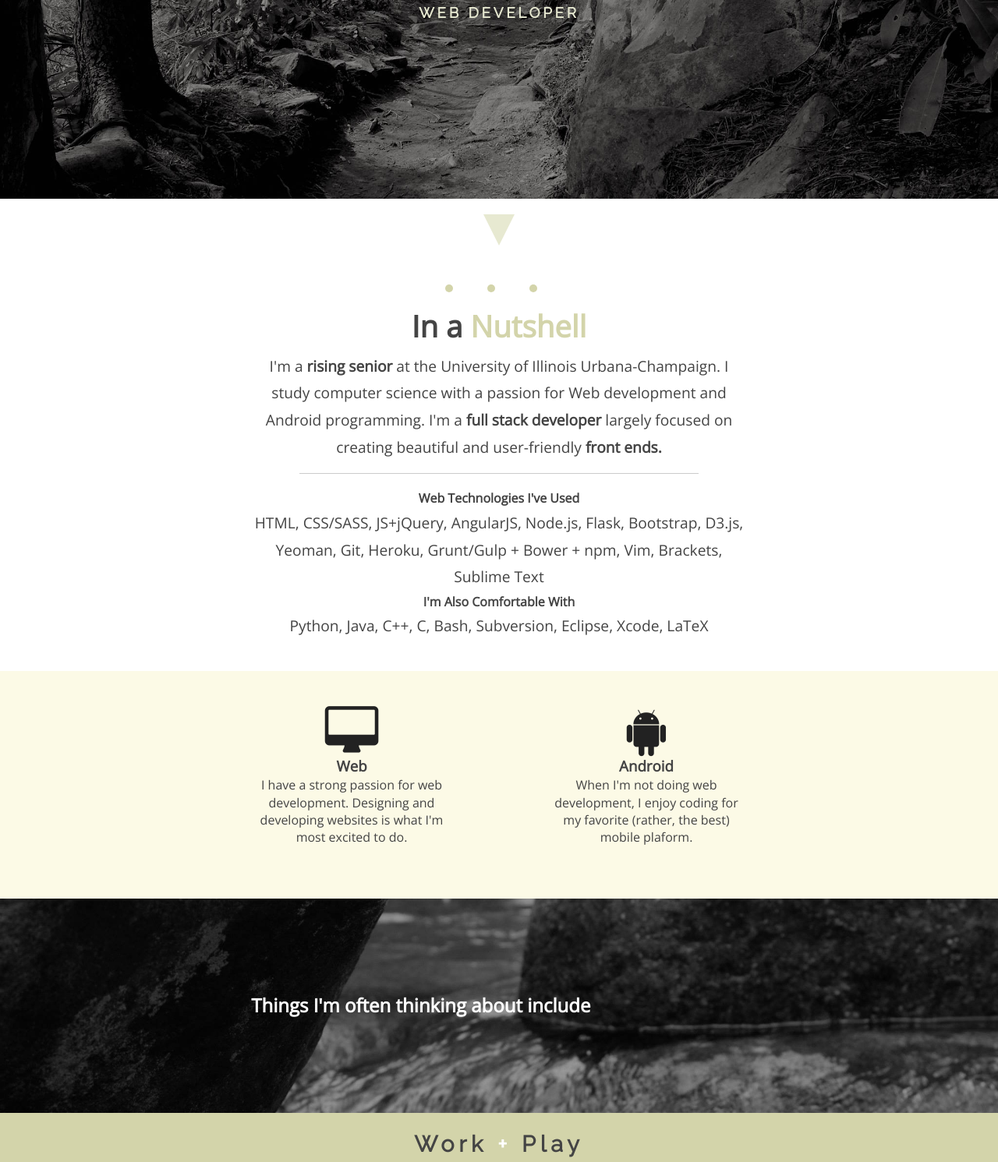
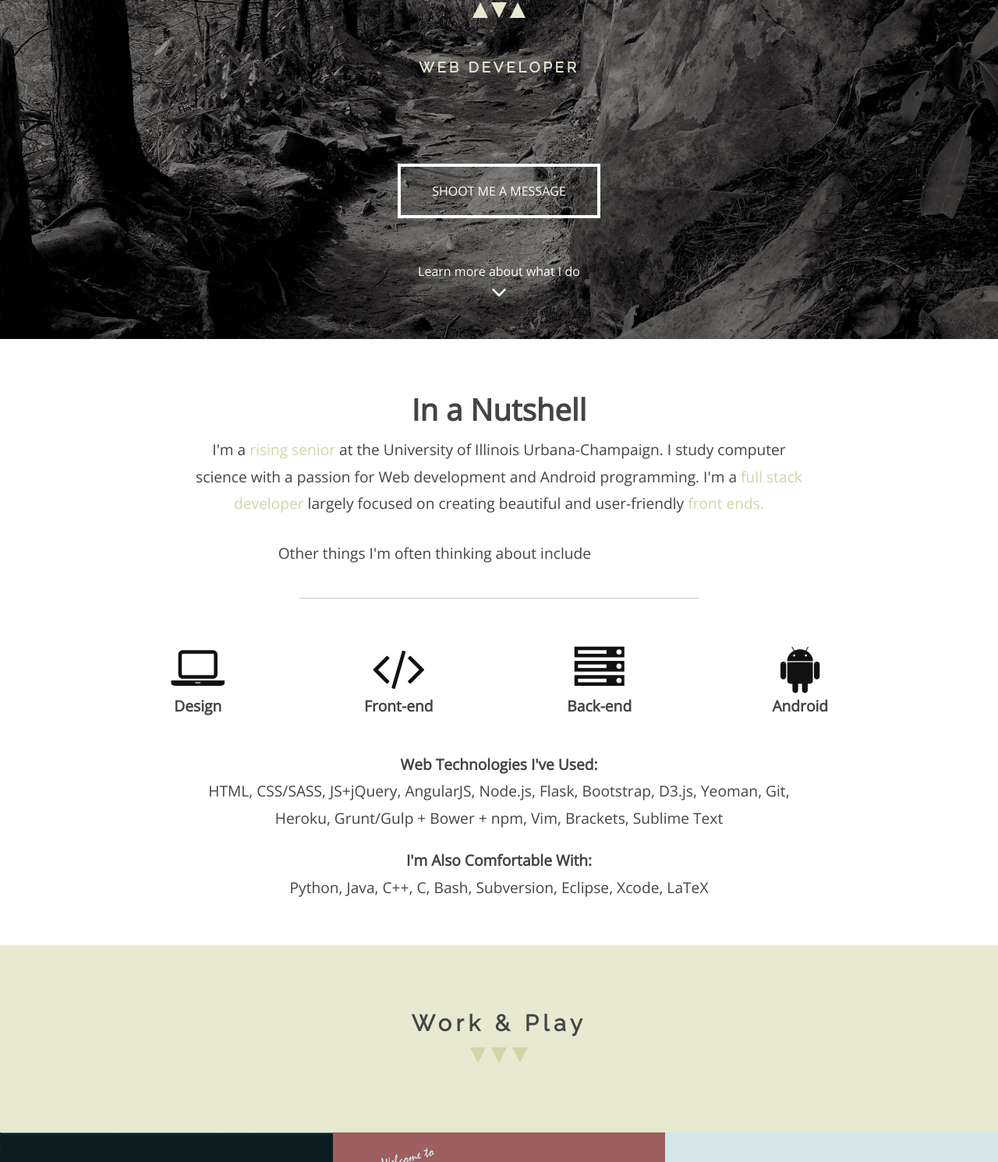
Before and after one commit to lawhump/lawhump.github.io, a website: page index.html in a window 1280 px wide. Shown: the part 465-1956 px from the top of the page at 78% size. Drawn offline with nearby package versions, Linux system fonts and the light colour scheme.

Commit message:
design changes

```diff
--- a/css/styles.scss
+++ b/css/styles.scss
@@ -15,10 +15,11 @@ $font-size-sm: 1.2em;
 $font-size-xs: 5em;
 
 $width-std: 50vw;
-$width-wide: 95vw;
+$width-wide: 92.5vw;
 
 $padding-sm: 20px;
 $padding-lg: 40px;
+$padding-xl: 80px;
 
 $letter-spacing: 0.2em;
 $line-height: 1.8;
@@ -62,26 +63,43 @@ a {
 }
 
 .button {
-    width: $width-wide;
-    padding: 5px 10px;
-    color: $color-medium_darker;
+    padding: 20px 40px;
+    color: $color-white;
     text-transform: uppercase;
-    border: 1px solid $color-medium_darker;
+    border: 4px solid $color-white;
 
     transition: all 0.4s ease-in-out;
 
     &:hover {
-        color: $color-white;
-        background-color: $color-medium_darker;
+        // color: $color-medium_darker;
+        // border-color: $color-medium_darker;
     }
+}
+
+.triangle {
+    display: inline-block;
+    width: 0;
+    height: 0;
+    border-left: 10px solid transparent;
+    border-right: 10px solid transparent;
+    border-bottom: 20px solid $color-medium;
+}
+
+.rot-triangle {
+    display: inline-block;
+    width: 0;
+    height: 0;
+    border-left: 10px solid transparent;
+    border-right: 10px solid transparent;
+    border-top: 20px solid $color-medium;
 }
 
 section.landing {
     margin: 0;
     padding: 0;
-    min-height: 325px;
-    height: 90vh;
-    max-height: 90vh;
+    min-height: 900px;
+    height: 100vh;
+    max-height: 100vh;
     width: 100vw;
 
     background: url(../img/path.jpg) no-repeat center center fixed;
@@ -103,7 +121,7 @@ section.landing {
         letter-spacing: $letter-spacing;
 
         position: relative;
-        top: 45%;
+        top: 35%;
     }
 
     h3 {
@@ -113,166 +131,89 @@ section.landing {
 
         color: $color-medium;
         position: relative;
-        top: 50%;
-    }
-}
-
-div.remainder {
-    margin: 0;
-    padding: 0;
-
-    min-height: 10vh;
-    max-height: 10vh;
-    width: 100vw;
-
-    .continue {
-        margin-top: 2.5vh;
-        display: block;
-        margin-left: auto;
-        margin-right: auto;
-
-        width: 0;
-        height: 0;
-        border-left: 20px solid transparent;
-        border-right: 20px solid transparent;
-        border-top: 40px solid $color-medium;
-    }
-}
-
-div.animated-divider {
-    margin: 0; padding: 0;
-
-    @keyframes wave {
-        0%   { opacity: 0; }
-        100% { opacity: 1; }
+        top: 45%;
     }
 
-    width: 100vw;
-    height: auto;
-    padding: 0;
-    text-align: center;
-
-    .circle {
-        opacity: 1;
-        width: 10px;
-        height: 10px;
-        background: $color-medium_darker;
-        -moz-border-radius: 5px;
-        -webkit-border-radius: 5px;
-        border-radius: 5px;
+    > div {
+        position: relative;
+        top: 40%;
     }
 
-    .container {
-        width: $width-std;
-        margin: 0 auto;
-        line-height: $line-height;
-        animation: wave 1s;
+    .links {
+        position: relative;
+        top: 60%;
+    }
 
-        div {
-            display: inline-block;
-            margin: 0 $padding_sm;
-        }
-
-        .one   { animation: wave 1s ease 2s; margin-left: 0; }
-        .two   { animation: wave 1s ease 2.33s; }
-        .three { animation: wave 1s ease 2.66s; }
-    }
+    .anchor { color: $color-white; position: relative; top: 80px; }
 }
 
 section.nutshell {
+    overflow-x: hidden;
     text-align: center;
     color: $color-stone;
-    padding-bottom: $padding-lg;
+    padding: 1.4*$padding-lg 0;
     line-height: $line-height;
 
     h3 {
         font-size: $font-size-lg;
     }
 
+    h4 {
+        font-size: $font-size-sm;
+    }
+
     p {
-        display: inline-block;
-        margin-left: auto;
-        margin-right: auto;
-        width: $width-std;
+        margin: 0 auto;
+        width: $width-wide;
+        max-width: 800px;
         font-size: $font-size-sm;
+    }
+
+    .personality {
+        margin-bottom: 40px;
     }
 
     div {
         margin: 0 auto;
         width: 40%;
     }
-}
 
-section.platforms {
-    margin: 0;
-    padding: $padding-lg 0;
-    width: 100vw;
-    height: auto;
-    overflow: auto;
+    .platforms {
+        @include cf();
+        @include center(1000px);
+        padding: 40px 0;
 
-    background-color: $color-light;
-    display: table;
-
+        color: #111;
+    }
 
     .container {
-        margin: 0;
-        padding: 0;
-        display: table-row;
-        width: $width-std;
+        @include col(1/4, $cycle: 4);
 
         text-align: center;
-        -ms-text-justify: distribute-all-lines;
-        text-justify: distribute-all-lines;
 
-        &:after {
-            content: '';
-            width: 100%;
-            display: inline-block;
-            font-size: 0;
-            line-height: 0
-        }
-
-        div {
-            text-align: center;
-            width: 250px;
-            padding: 5px 5vw;
-            height: auto;
-            vertical-align: top;
-            display: inline-block;
+        i {
+            text-shadow: none;
+            font-size: 4rem;
         }
     }
-}
 
-section.personality {
-    padding: 3*$padding-lg 0;
-    width: 100vw;
-    height: auto;
-    text-align: center;
+    @media only screen and (max-width: 500px) {
+        .container {
+            @include col(1/2, $uncycle: 4, $cycle: 2);
 
-    background: url(../img/rocks-and-water.jpg) no-repeat center center fixed;
-    -webkit-background-size: cover;
-    -moz-background-size: cover;
-    -o-background-size: cover;
-    background-size: cover;
-
-    h2 {
-        margin: 0;
-        padding: 0;
-
-        color: $color-white;
-
-        width: 100%;
+            margin-bottom: 60px;
+        }
     }
 
-    span {
-        font-family: 'Raleway', sans-serif;
+    .additional {
+        margin-top: 20px;
     }
 }
 
 div.work-prelude {
     width: 100vw;
-    padding: $padding-sm 0;
-    background-color: $color-medium_darker;
+    padding: $padding-xl 0;
+    background-color: $color-medium;
     text-align: center;
 
     font-size: $font-size-md;
@@ -281,6 +222,8 @@ div.work-prelude {
         font-family: 'Raleway', sans-serif;
         letter-spacing: $letter-spacing;
     }
+
+    .darker { border-top: 20px solid $color-medium_darker; }
 }
 
 section.work {
@@ -338,63 +281,59 @@ div.cta {
 section.contact {
     width: 100vw;
     height: auto;
-    padding: $padding-lg 0;
+    padding: $padding-xl 0;
     text-align: center;
 
     .container {
-        width: $width-std;
+        min-width: $width-std;
         margin: 0 auto;
         line-height: $line-height;
 
-        h4 {
-            font-size: $font-size-md;
+        h3 {
+            font-size: $font-size-lg;
         }
 
-        h5 {
-            font-size: $font-size-sm;
+        h4 {
+            font-size: 1.2*$font-size-sm;
+            padding-bottom: 10px;
         }
 
-        .divider {
-            padding: $padding-sm 0;
+        > div {
+            padding: $padding-sm;
         }
 
-        .divider div {
-            display: inline-block;
+        p {
+            margin: 0 auto;
+            max-width: 400px;
         }
+    }
 
-        .triangle {
-            width: 0;
-            height: 0;
-            border-left: 5px solid transparent;
-            border-right: 5px solid transparent;
-            border-bottom: 10px solid $color-medium_darker;
-        }
+    > a {
+        font-size: $font-size-md;
+        color: $color-medium;
+        border-bottom: 5px solid $color-medium;
+    }
+
+    .links {
+        margin-top: $padding-lg;
+        @include cf();
+        @include center(600px);
+    }
+
+    .link {
+        @include col(1/5, $cycle: 5);
     }
 }
 
 section.closing {
-    @keyframes brdr {
-        from { border: none; border-spacing: 0px; }
-        to { border: 1px solid $color-light; border-spacing: 2px; }
-    }
-
+    position: relative;
+    height: 200px;
     text-align: center;
-    background-color: $color-stone;
-
-    .links {
-        position: relative;
-        bottom: 0;
-        padding: 1.4*$padding-lg 0;
-
-        .link {
-            padding: 0 22px;
-            color: $color-light;
-
-            &:hover {
-                animation: brdr 1s;
-            }
-        }
-    }
+    background: url(../img/rocks-and-water.jpg) no-repeat top center / 1200px 300px;
+    -webkit-background-size: cover;
+    -moz-background-size: cover;
+    -o-background-size: cover;
+    background-size: cover;
 
     h5, h6 {
         color: $color-white;
@@ -402,6 +341,15 @@ section.closing {
     }
 
     h6 { padding: $padding-sm 0; }
+
+    div {
+        position: absolute; top: 60%; left: 50%; margin: 0 auto;
+        -webkit-transform: translate(-50%, -50%);
+        -mos-transform: translate(-50%, -50%);
+        -o-transform: translate(-50%, -50%);
+        -ms-transform: translate(-50%, -50%);
+        transform: translate(-50%, -50%);
+    }
 }
 
 figure {
@@ -525,7 +473,10 @@ figure {
 /* For the landing */
 @media only screen and (max-width : 835px) {
     section.landing {
-        h1 { top: 30%; }
+        h1 { top: 25%; }
+        > div { top: 30%; }
+        h3 { top: 35%; }
+        .links { top: 50% }
     }
 }
 
@@ -534,8 +485,6 @@ figure {
     section.nutshell {
         p { width: $width-wide; }
     }
-
-    div.cta { font-size: $font-size-md; }
 }
 
 /* Extra Small Devices, Phones */
--- a/index.html
+++ b/index.html
@@ -26,55 +26,60 @@
 
         <section class="landing">
             <h1>Hi! I<span class="emphasis">'</span>m Lawrence</h1>
+            <div>
+                <div class="triangle"></div>
+                <div class="rot-triangle"></div>
+                <div class="triangle"></div>
+            </div>
             <h3>Web Developer</h3>
+
+            <div class="links">
+                <a href="mailto:lawrenceh1993@gmail" class="button">Shoot me a message</a>
+                <br>
+                <a class="anchor" href="#more">Learn more about what I do<br><i class="fa fa-angle-down fa-2x"></i></a>
+            </div>
         </section>
 
-        <div class="remainder">
-            <div class="continue"></div>
-        </div>
-
-        <div class="animated-divider">
-            <div class="container">
-                <div class="circle one"></div>
-                <div class="circle two"></div>
-                <div class="circle three"></div>
-            </div>
-        </div>
-
-        <section class="nutshell">
-            <h3>In a <span class="emphasis">Nutshell</span></h3>
-            <p>I'm a <b>rising senior</b> at the University of Illinois Urbana-Champaign. I study computer science with a passion for Web development and Android programming. I'm a <b>full stack developer</b> largely focused on creating beautiful and user-friendly <b>front ends.</b></p>
+        <section id="more" class="nutshell">
+            <h3>In a Nutshell</h3>
+            <p>I'm a <span class="emphasis">rising senior</span> at the University of Illinois Urbana-Champaign. I study computer science with a passion for Web development and Android programming. I'm a <span class="emphasis">full stack developer</span> largely focused on creating beautiful and user-friendly <span class="emphasis">front ends.</span></p>
+            <br>
+            <p class="personality">Other things I'm often thinking about include <span class="interest emphasis"></span></p>
 
             <div><hr></div>
 
-            <h4>Web Technologies I've Used</h4>
-            <p>HTML, CSS/SASS, JS+jQuery, AngularJS, Node.js,
-    Flask, Bootstrap, D3.js, Yeoman, Git, Heroku, Grunt/Gulp + Bower + npm, Vim, Brackets, Sublime Text</p>
-            <h4>I'm Also Comfortable With</h4>
+            <div class="platforms">
+                <div class="container">
+                    <i class="fa fa-laptop fa-5x"></i>
+                    <h4>Design</h4>
+                </div>
+                <div class="container">
+                    <i class="fa fa-code fa-5x"></i>
+                    <h4>Front-end</h4>
+                </div>
+                <div class="container">
+                    <i class="fa fa-server fa-5x"></i>
+                    <h4>Back-end</h4>
+                </div>
+                <div class="container">
+                    <i class="fa fa-android fa-5x"></i>
+                    <h4>Android</h4>
+                </div>
+            </div>
+
+            <h4><b>Web Technologies I've Used:</b></h4>
+            <p>HTML, CSS/SASS, JS+jQuery, AngularJS, Node.js, Flask, Bootstrap, D3.js, Yeoman, Git, Heroku, Grunt/Gulp + Bower + npm, Vim, Brackets, Sublime Text</p>
+            <h4 class="additional"><b>I'm Also Comfortable With:</b></h4>
             <p>Python, Java, C++, C, Bash, Subversion, Eclipse, Xcode, LaTeX</p>
         </section>
 
-        <section class="platforms">
-            <div class="container">
-                <div class="left">
-                    <i class="fa fa-desktop fa-4x"></i>
-                    <h3>Web</h3>
-                    <p>I have a strong passion for web development. Designing and developing websites is what I'm most excited to do.</p>
-                </div>
-                <div class="right">
-                    <i class="fa fa-android fa-4x"></i>
-                    <h3>Android</h3>
-                    <p>When I'm not doing web development, I enjoy coding for my favorite (rather, the best) mobile plaform.</p>
-                </div>
+        <div class="work-prelude">
+            <h4>Work & Play</h4>
+            <div>
+                <div class="rot-triangle darker smaller"></div>
+                <div class="rot-triangle darker smaller"></div>
+                <div class="rot-triangle darker smaller"></div>
             </div>
-        </section>
-
-        <section class="personality">
-            <h2>Things I'm often thinking about include <span class="interest emphasis"></span></h2>
-        </section>
-
-        <div class="work-prelude">
-            <h4>Work <span class="white">+</span> Play</h4>
         </div>
 
         <section class="work">
@@ -146,41 +151,39 @@
             </div>
         </section>
 
-        <div class="cta">
-            <h3>Don't be a stranger!</h3>
-        </div>
-
         <section class="contact">
             <div class="container">
-                <h4>Let's keep in touch.</h4>
+                <h3>Don't be a stranger!</h3>
 
-                <div class="divider">
+                <div>
                     <div class="triangle"></div>
-                    <div class="triangle"></div>
+                    <div class="rot-triangle"></div>
                     <div class="triangle"></div>
                 </div>
 
-                <h5>I'm available for cool projects!</h5>
+                <h4>I'm available for cool projects</h4>
                 <p>If you have a neat idea and want to work with me, give me shout! I'm also always game for meeting new people, so don't hesitate to drop me a line.</p>
 
             </div>
 
             <br>
 
-            <a href="mailto:lawrenceh1993@gmail.com" class="button">Shoot me a message <i class="fa fa-paper-plane-o"></i></a>
+            <a href="mailto:lawrenceh1993@gmail.com">lhumphr2@illinois.edu</a>
+
+            <div class="links">
+                <a href="mailto:lawrenceh1993@gmail.com" class="link"><i class="fa fa-envelope-o fa-2x"></i></a>
+                <a href="resume.pdf" target="_blank" class="link"><i class="fa fa-file-pdf-o fa-2x"></i></a>
+                <a href="http://www.linkedin.com/in/lawrencehumphrey" class="link"><i class="fa fa-linkedin fa-2x"></i></a>
+                <a href="https://github.com/lawhump" class="link"><i class="fa fa-github fa-2x"></i></a>
+                <a href="http://open.spotify.com/user/lawrencehumphrey" class="link"><i class="fa fa-spotify fa-2x"></i></a>
+            </div>
         </section>
 
         <section class="closing">
-            <div class="links">
-                <a href="mailto:lawrenceh1993@gmail.com" class="link"><i class="fa fa-envelope-o fa-lg"></i></a>
-                <a href="resume.pdf" target="_blank" class="link"><i class="fa fa-file-pdf-o fa-lg"></i></a>
-                <a href="http://www.linkedin.com/in/lawrencehumphrey" class="link"><i class="fa fa-linkedin fa-lg"></i></a>
-                <a href="https://github.com/lawhump" class="link"><i class="fa fa-github fa-lg"></i></a>
-                <a href="http://open.spotify.com/user/lawrencehumphrey" class="link"><i class="fa fa-spotify fa-lg"></i></a>
+            <div>
+                <h5>All photos taken by yours truly.</h5>
+                <h6>Lawrence Humphrey <i class="fa fa-copyright"></i> 2015</h6>
             </div>
-
-            <h5>All photos taken by yours truly.</h5>
-            <h6>Lawrence Humphrey</h6>
         </section>
 
 
```
Also changed, not shown: js/main.js (+16 -6 lines), css/styles.css, 1 other file.
